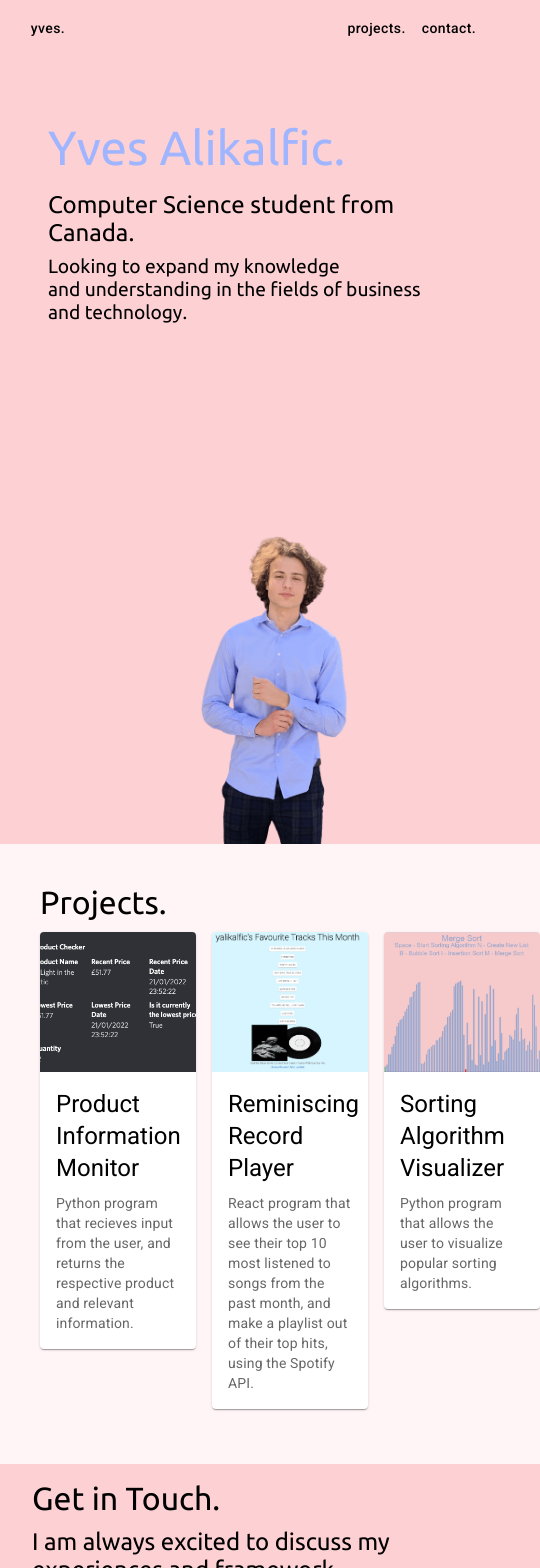
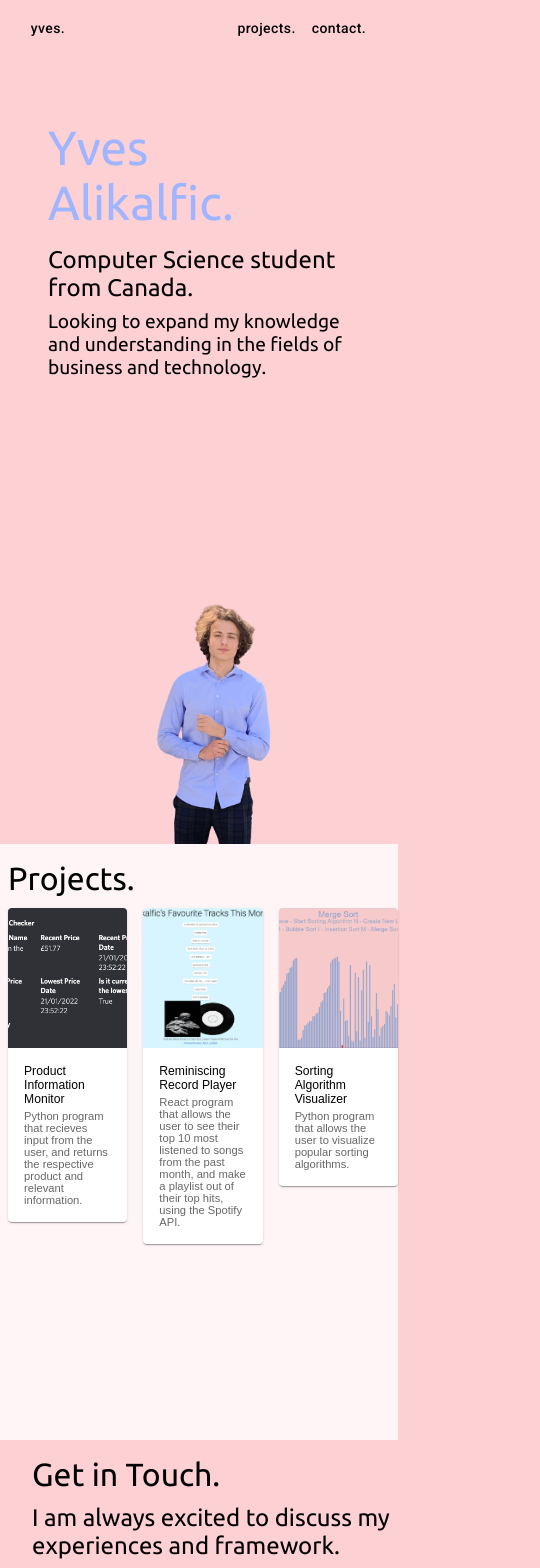
Before and after one commit to yves-a/personal-website, a React (Create React App) app: page / in a window 390 px wide. Shown: the top 1568 px of the page, 540 px wide, since content can reach past the window. Built offline with nearby package versions, Linux system fonts and the light colour scheme.

Commit message:
fixed responsiveness

```diff
--- a/src/App.js
+++ b/src/App.js
@@ -71,7 +71,7 @@ const App = () => {
         margin: 0,
         padding: 0,
         fontFamily: 'Ubuntu',
-        minWidth: 500,
+        minWidth: 350,
       }}
     >
       <Container
@@ -88,7 +88,12 @@ const App = () => {
         }}
       >
         <Box sx={{ flexGrow: 1, maxWidth: '100%' }}>
-          <AppBar position="static" color="transparent" elevation={0}>
+          <AppBar
+            position="static"
+            color="transparent"
+            elevation={0}
+            sx={{ maxWidth: '100%' }}
+          >
             <Toolbar>
               <Button
                 href="/#yves"
--- a/src/Projects.js
+++ b/src/Projects.js
@@ -20,12 +20,38 @@ theme.typography.h3 = {
     fontSize: '4rem',
   },
 }
+
+theme.typography.h5 = {
+  fontSize: '0.76rem',
+  '@media (min-width:400px)': {
+    fontSize: '0.76rem',
+  },
+  '@media (min-width:600px)': {
+    fontSize: '1.5rem',
+  },
+  [theme.breakpoints.up('md')]: {
+    fontSize: '2rem',
+  },
+}
+theme.typography.body2 = {
+  fontSize: '0.7rem',
+  '@media (min-width:400px)': {
+    fontSize: '0.7rem',
+  },
+  '@media (min-width:600px)': {
+    fontSize: '1.1rem',
+  },
+  [theme.breakpoints.up('md')]: {
+    fontSize: '1.4rem',
+  },
+}
 const Projects = () => {
   return (
     <Box
       sx={{
         m: 2,
-        padding: 5,
+        paddingTop: 2,
+        paddingLeft: 1,
         paddingBottom: 10,
         paddingRight: 0,
         margin: 0,
@@ -33,7 +59,7 @@ const Projects = () => {
         height: '50vh',
         backgroundColor: '#fff5f7',
         minHeight: '500px',
-        minWidth: 500,
+        minWidth: 300,
       }}
     >
       <ThemeProvider theme={theme}>
```
